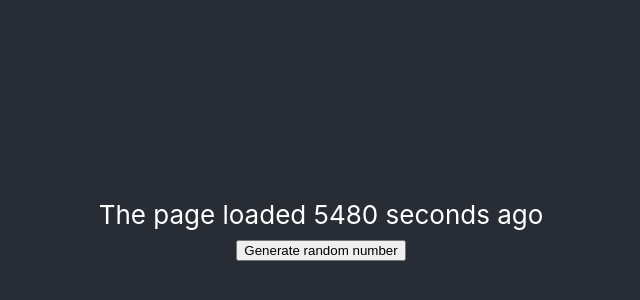
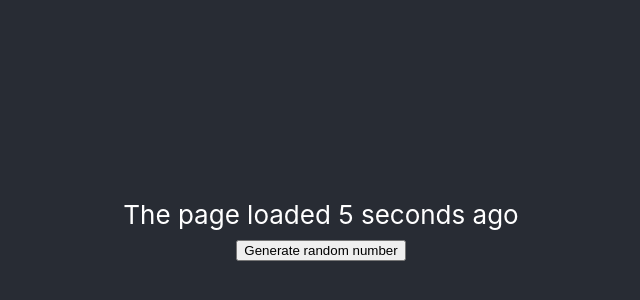
Before and after one commit to AakashRaina/RedbrickAI-assignment, a React (Create React App) app: page / in a window 1280 px wide. Shown: the part 170-470 px from the top of the page, without its empty margins (319-959 px from the left). Built offline with nearby package versions, Linux system fonts and the light colour scheme.

Commit message:
Fix: useGetTimer function to return the correct time value

```diff
--- a/src/MainPage/MainPage.tsx
+++ b/src/MainPage/MainPage.tsx
@@ -1,4 +1,4 @@
-import React from "react";
+import React, { useEffect } from "react";
 
 // START - DO NOT EDIT
 function useRandomNumber() {
@@ -7,20 +7,18 @@ function useRandomNumber() {
 }
 // END - DO NOT EDIT
 
-const startTime = Date.now();
 function useGetTimer() {
-  const [time, setTime] = React.useState<string>("");
+  const [time, setTime] = React.useState<number>(0);
 
-  React.useEffect(() => {
-    const intervalRef = window.setInterval(() => {
-      const now = Date.now();
+  useEffect(() => {
+    const intervalTimerId = setInterval(() => {
+      setTime((prev) => prev + 1);
+    }, 1000);
 
-      setTime((now - startTime).toString());
-    });
     return () => {
-      clearInterval(intervalRef);
+      clearInterval(intervalTimerId);
     };
-  });
+  }, []);
 
   return time;
 }
@@ -42,6 +40,7 @@ const MainPage: React.FC = () => {
   const [open, setOpen] = React.useState({ value: false });
 
   const time = useGetTimer();
+
   return (
     <div>
       <div>The page loaded {time} seconds ago</div>
```
